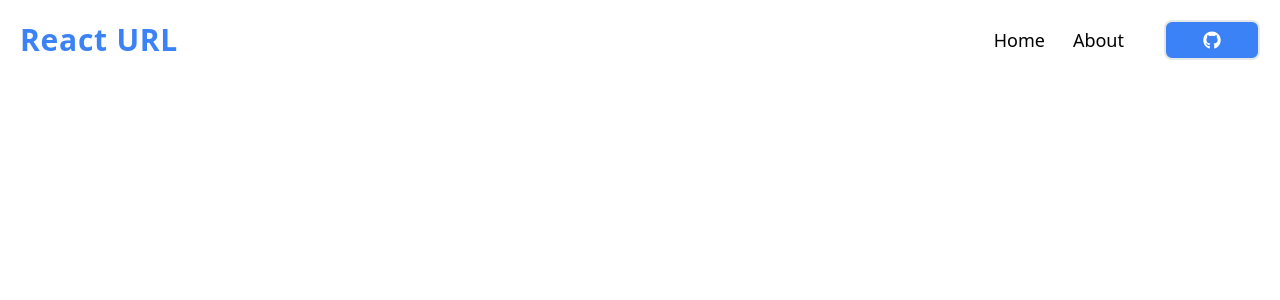
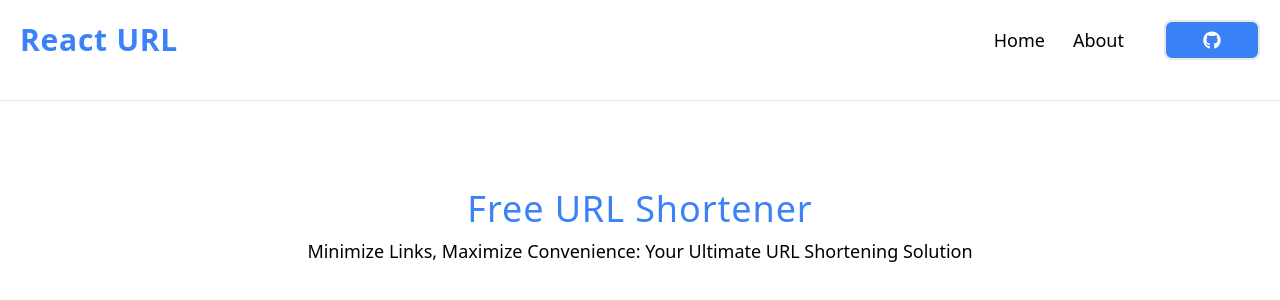
Before and after one commit to OVasconceloss/url-shortener, a React (Vite) app: page / in a window 1280 px wide. Shown: the top 300 px of the page. Built offline with nearby package versions, Linux system fonts and the light colour scheme.

Commit message:
:sparkles: feat: create the main's title and subtitle elements (and style them)

```diff
--- a/src/pages/home.jsx
+++ b/src/pages/home.jsx
@@ -4,6 +4,21 @@ const Home = () => {
     return (
         <>
         <Header />
+        <hr className="mt-5 border-zinc-200" />
+        <main className="p-5 m-10 flex items-center justify-center">
+            <section className="p-5 flex items-center justify-center">
+                <div className="flex flex-col items-center justify-center">
+                    <h2 className="py-2 text-4xl text-blue-500 tracking-wide uper">Free URL Shortener</h2>
+                    <p className="pb-2 text-lg">Minimize Links, Maximize Convenience: Your Ultimate URL Shortening Solution</p>
+                </div>
+                <div>
+
+                </div>
+            </section>
+            <section>
+
+            </section>
+        </main>
         </>
     );
 };
```
